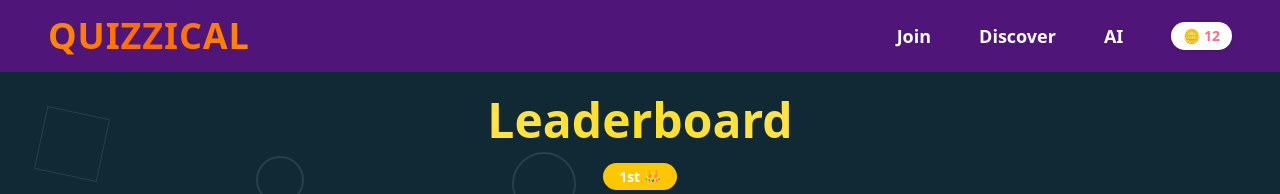
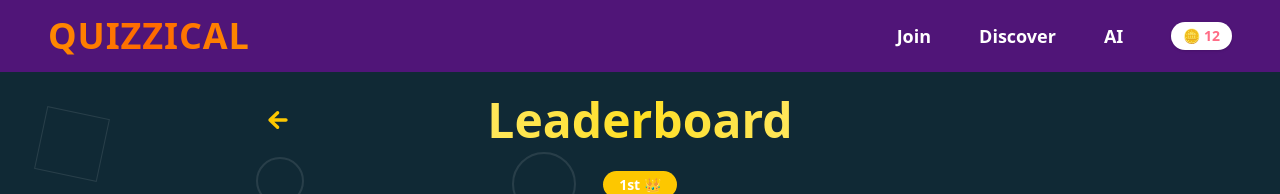
Before and after one commit to satyamAnand20/Quizzical, a React (Vite) app: page /leaderboardPage in a window 1280 px wide. Shown: the top 194 px of the page. Built offline with nearby package versions, Linux system fonts and the light colour scheme.

Commit message:
UI changes .

```diff
--- a/src/pages/LeaderboardPage.jsx
+++ b/src/pages/LeaderboardPage.jsx
@@ -1,6 +1,8 @@
 import { useState, useEffect } from "react";
 import { motion } from "framer-motion";
 import NormalShapes from "../components/NormalShapes";
+import { IoMdArrowRoundBack } from "react-icons/io";
+import { useNavigate } from "react-router-dom";
 
 const dummyUsers = Array.from({ length: 25 }, (_, i) => ({
   name: `Player ${i + 1}`,
@@ -35,6 +37,7 @@ const LeaderboardPage = () => {
   }, []);
 
   const [visibleCount, setVisibleCount] = useState(2);
+  const navigate = useNavigate();
 
   const loadMore = () => {
     setVisibleCount((prev) => Math.min(prev + 3, rest.length));
@@ -45,9 +48,22 @@ const LeaderboardPage = () => {
       <NormalShapes />
 
       <div className="relative z-10">
-        <h1 className="text-5xl font-bold text-center mb-15 bg-gradient-to-r from-yellow-200 via-yellow-300 to-yellow-200 bg-clip-text text-transparent">
-          Leaderboard
-        </h1>
+        <div className="max-w-3xl mx-auto w-full px-2 flex items-center justify-between mb-17">
+          <button
+            type="button"
+            onClick={() => navigate(-1)}
+            className="text-yellow-400 hover:text-yellow-300 transition-colors flex items-center"
+            aria-label="Go back"
+          >
+            <IoMdArrowRoundBack className="size-7" />
+          </button>
+
+          <h1 className="text-4xl sm:text-5xl font-bold text-center flex-1 bg-gradient-to-r from-yellow-200 via-yellow-300 to-yellow-200 bg-clip-text text-transparent">
+            Leaderboard
+          </h1>
+
+          <div className="w-7" />
+        </div>
 
         {/* Podium */}
         <div className="flex justify-center items-end gap-8 max-[461px]:gap-3 mb-20">
--- a/src/pages/ResultPage.jsx
+++ b/src/pages/ResultPage.jsx
@@ -63,7 +63,7 @@ const ResultPage = () => {
     <div className="relative min-h-screen bg-[#102935] text-white flex flex-col items-center py-8 px-4 sm:px-0">
       <NormalShapes />
       {/* Quiz Heading */}
-      <h1 className="text-3xl font-bold mb-6 text-center">{quizName}</h1>
+      <h1 className="text-3xl font-bold mb-6 text-center bg-gradient-to-r from-yellow-200 via-yellow-300 to-yellow-200 bg-clip-text text-transparent">{quizName}</h1>
 
       <div className="w-full max-w-4xl flex flex-col items-center space-y-8 z-10">
         {/* Stats Grid */}
--- a/src/pages/Reviewpage.jsx
+++ b/src/pages/Reviewpage.jsx
@@ -22,7 +22,7 @@ const ReviewPage = () => {
           Back to Results
         </button>
         <div className="flex flex-col space-y-20">
-          <h1 className="text-3xl font-bold text-yellow-400">
+          <h1 className="text-4xl font-bold text-yellow-400">
             Review Question
           </h1>
 
```
